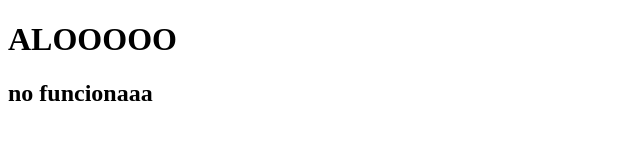
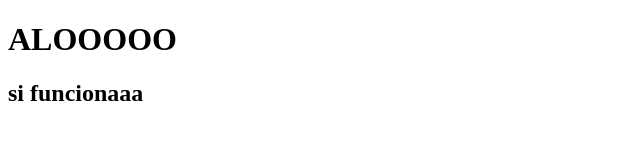
Before and after one commit to Rushirufuruu/Rushirufuruu.github.io, a plain HTML site: page index.html in a window 1280 px wide. Shown: the full height of the page, 0-640 px from the left. Drawn offline with Linux system fonts and the light colour scheme.

Commit message:
si funciona

```diff
--- a/index.html
+++ b/index.html
@@ -7,6 +7,6 @@
 </head>
 <body>
     <h1>ALOOOOO</h1>
-    <h2>no funcionaaa</h2>
+    <h2>si funcionaaa</h2>
 </body>
 </html>
```
